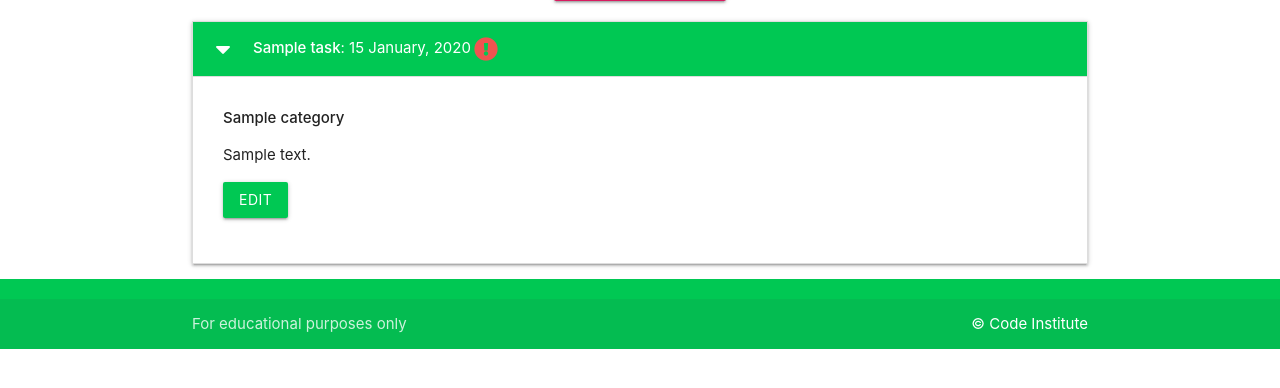
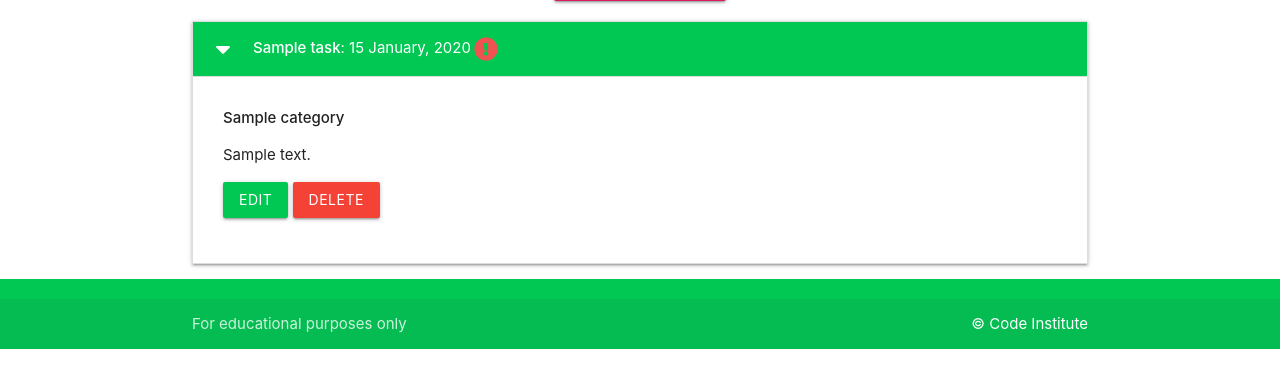
Before and after one commit to kosamad/taskmanager-app, a Flask app: page / in a window 1280 px wide, after a click that opens the changed part. Shown: the part 212-600 px from the top of the page. Run offline with Flask 3, Linux system fonts and the light colour scheme; tables that the repository leaves empty hold one stand-in row (values such as "Sample post").

Commit message:
delete functionality

```diff
--- a/taskmanager/routes.py
+++ b/taskmanager/routes.py
@@ -89,3 +89,12 @@ def edit_task(task_id): #and task_id is here too
         task.category_id = request.form.get("category_id")
         db.session.commit()
     return render_template("edit_task.html", task=task, categories=categories)# second argument gives a dropdown list to display available catagories and tasks
+
+# takes task_id variable and then query's the database to find that task. Then it removes it using the delete() method and commits the changes.
+@app.route("/delete_task/<int:task_id>")
+def delete_category(task_id):
+    # specify which task we want to delete (uses same functionality to above to find the category)
+    task = Task.query.get_or_404(task_id)
+    db.session.delete(task)
+    db.session.commit()
+    return redirect(url_for("home")) # redirect to home
--- a/taskmanager/templates/tasks.html
+++ b/taskmanager/templates/tasks.html
@@ -29,6 +29,7 @@
         <p>{{ task.task_description }}</p>
         <p>
           <a href="{{ url_for('edit_task', task_id=task.id) }}" class="btn green accent-4">Edit</a>
+          <a href="{{ url_for('delete_task', task_id=task.id) }}" class="btn red">Delete</a>
         </p>
       </div>
     </li>
```
